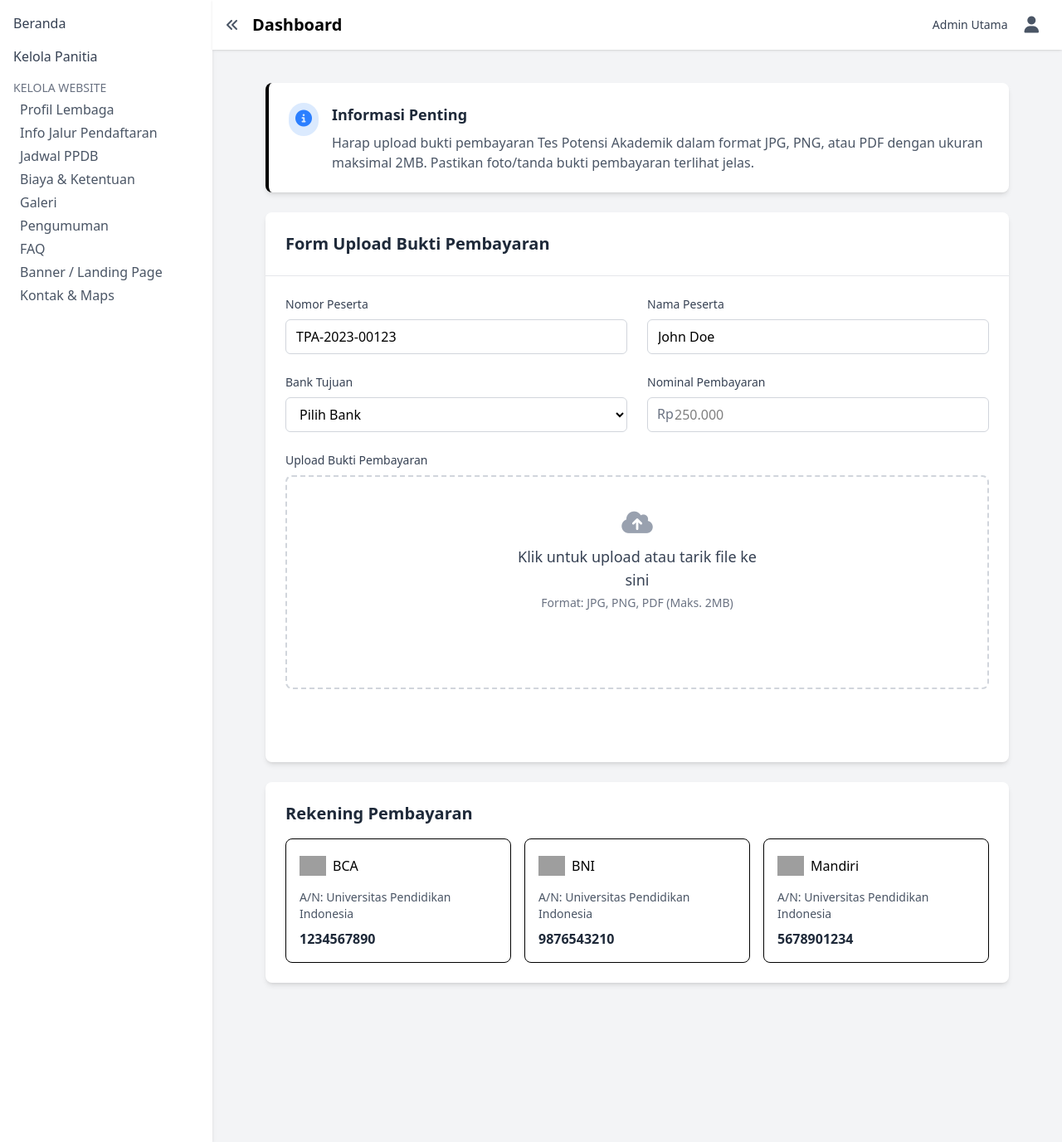
After one commit to habib-abdillah/ppdb, a Laravel app: page /siswa/pembayaran/tpa in a window 1280 px wide. The commit adds this page. Shown: the whole page at 83% size. Run offline with Laravel 12, Linux system fonts and the light colour scheme; a user stored in the database is signed in; data comes from the database, SQL or seed files in the repository; data that the repository does not hold is empty; style sheets or scripts are compiled from the project's sources; some libraries are stand-ins or nearby versions; grey boxes are pictures that could not be loaded.

Commit message:
setting upload pembayaran

```diff
--- /dev/null
+++ b/app/Http/Controllers/Siswa/PembayaranTpaController.php
@@ -0,0 +1,48 @@
+<?php
+
+namespace App\Http\Controllers\Siswa;
+
+use App\Http\Controllers\Controller;
+use Illuminate\Http\Request;
+use App\Models\Pembayaran;
+use App\Models\Pendaftar;
+use Illuminate\Support\Facades\Auth;
+use Illuminate\Support\Facades\Storage;
+
+class PembayaranTpaController extends Controller
+{
+    public function index()
+    {
+        $pendaftar = Pendaftar::where('user_id', Auth::id())->first();
+        $pembayaran = Pembayaran::where('pendaftar_id', $pendaftar->id)->where('jenis', 'TPA')->first();
+
+        return view('siswa.pembayaran.tpa', compact('pendaftar', 'pembayaran'));
+    }
+
+    public function store(Request $request)
+    {
+        $request->validate([
+            'metode' => 'required|string',
+            'jumlah' => 'required|numeric|min:1000',
+            'bukti'  => 'required|file|mimes:jpg,jpeg,png,pdf|max:2048',
+        ]);
+
+
+        $pendaftar = Pendaftar::where('user_id', Auth::id())->first();
+
+        $path = $request->file('bukti')->store('bukti_pembayaran', 'public');
+
+        // Cek apakah sudah pernah upload sebelumnya
+        $pembayaran = Pembayaran::updateOrCreate(
+            ['pendaftar_id' => $pendaftar->id, 'jenis' => 'TPA'],
+            [
+                'bukti' => $path,
+                'status' => 'pending', // default status
+                'catatan' => null,
+                'tanggal_dibayar' => now(),
+            ]
+        );
+
+        return redirect()->back()->with('success', 'Bukti pembayaran berhasil dikirim.');
+    }
+}
--- a/database/seeders/DatabaseSeeder.php
+++ b/database/seeders/DatabaseSeeder.php
@@ -15,7 +15,7 @@ class DatabaseSeeder extends Seeder
     {
         $this->call([
             UserSeeder::class,
-            // PendaftarDummySeeder::class,
+            PendaftarDummySeeder::class,
         ]);
     }
 }
--- a/resources/css/app.css
+++ b/resources/css/app.css
@@ -1,4 +1,4 @@
-@import 'tailwindcss';
+@import "tailwindcss";
 
 @source '../../vendor/laravel/framework/src/Illuminate/Pagination/resources/views/*.blade.php';
 @source '../../storage/framework/views/*.php';
@@ -6,6 +6,27 @@
 @source '../**/*.js';
 
 @theme {
-    --font-sans: 'Instrument Sans', ui-sans-serif, system-ui, sans-serif, 'Apple Color Emoji', 'Segoe UI Emoji',
-        'Segoe UI Symbol', 'Noto Color Emoji';
+    --font-sans: "Instrument Sans", ui-sans-serif, system-ui, sans-serif,
+        "Apple Color Emoji", "Segoe UI Emoji", "Segoe UI Symbol",
+        "Noto Color Emoji";
 }
+
+[x-cloak] {
+    display: none !important;
+}
+.section-card {
+    transition: all 0.3s ease;
+}
+
+.section-card:hover {
+    transform: translateY(-2px);
+    box-shadow: 0 10px 15px -3px rgba(0, 0, 0, 0.1);
+}
+
+.status-indicator {
+    width: 10px;
+    height: 10px;
+    border-radius: 50%;
+    display: inline-block;
+    margin-right: 8px;
+}
--- a/resources/views/dashboard/siswa.blade.php
+++ b/resources/views/dashboard/siswa.blade.php
@@ -1,6 +1,6 @@
 @extends('layouts.app')
 
-@section('title', 'Dashboard Admin')
+@section('title', 'Dashboard Siswa')
 
 @section('content')
     <form method="POST" action="{{ route('logout') }}">
--- a/resources/views/layouts/app.blade.php
+++ b/resources/views/layouts/app.blade.php
@@ -9,29 +9,6 @@
     <link rel="stylesheet" href="https://cdnjs.cloudflare.com/ajax/libs/font-awesome/6.5.0/css/all.min.css">
     <!-- Tailwind CSS -->
     @vite(['resources/css/app.css', 'resources/js/app.js'])
-    <style>
-        [x-cloak] {
-            display: none !important;
-        }
-    </style>
-    <style>
-        .section-card {
-            transition: all 0.3s ease;
-        }
-
-        .section-card:hover {
-            transform: translateY(-2px);
-            box-shadow: 0 10px 15px -3px rgba(0, 0, 0, 0.1);
-        }
-
-        .status-indicator {
-            width: 10px;
-            height: 10px;
-            border-radius: 50%;
-            display: inline-block;
-            margin-right: 8px;
-        }
-    </style>
 </head>
 {{-- transition-all duration-300 relative bg-gray-100 overflow-x-hidden --}}
 
@@ -65,16 +42,6 @@
             </main>
         </div>
     </div>
-
-    <script>
-        function toggleSubmenu(id) {
-            const submenu = document.getElementById(id);
-            const icon = document.getElementById("icon-" + id);
-            submenu.classList.toggle("hidden");
-            icon.classList.toggle("rotate-180");
-        }
-    </script>
-
 </body>
 
 </html>
--- a/resources/views/siswa/isi.php
+++ b/resources/views/siswa/isi.php
@@ -7,7 +7,7 @@
   <title>Upload Bukti Pembayaran TPA</title>
   <script src="https://cdn.tailwindcss.com"></script>
   <link rel="stylesheet" href="https://cdnjs.cloudflare.com/ajax/libs/font-awesome/6.4.0/css/all.min.css">
-  <script>
+  <!-- <script>
     tailwind.config = {
       theme: {
         extend: {
@@ -19,7 +19,7 @@
         }
       }
     }
-  </script>
+  </script> -->
 </head>
 
 <body class="bg-gray-100">
--- /dev/null
+++ b/resources/views/siswa/pembayaran/tpa.blade.php
@@ -0,0 +1,318 @@
+@extends('layouts.app')
+
+@section('title', 'Upload Pembayaran TPA')
+
+@section('content')
+    <!-- Main Container -->
+    <div class="flex h-screen">
+        <!-- Main Content -->
+        <div class="flex-1 flex flex-col overflow-hidden">
+            <!-- Content -->
+            <main class="flex-1 overflow-y-auto p-6">
+                <div class="max-w-4xl mx-auto">
+                    <!-- Information Card -->
+                    <div class="bg-white rounded-lg shadow-md p-6 mb-6 border-l-4 border-primary">
+                        <div class="flex items-start">
+                            <div class="bg-blue-100 p-2 rounded-full mr-4">
+                                <i class="fas fa-info-circle text-blue-500 text-xl"></i>
+                            </div>
+                            <div>
+                                <h3 class="text-lg font-semibold text-gray-800 mb-2">Informasi Penting</h3>
+                                <p class="text-gray-600">
+                                    Harap upload bukti pembayaran Tes Potensi Akademik dalam format JPG, PNG, atau PDF
+                                    dengan ukuran maksimal 2MB.
+                                    Pastikan foto/tanda bukti pembayaran terlihat jelas.
+                                </p>
+                            </div>
+                        </div>
+                    </div>
+
+                    <!-- Upload Section -->
+                    <div class="bg-white rounded-lg shadow-md overflow-hidden">
+                        <div class="p-6 border-b border-gray-200">
+                            <h2 class="text-xl font-semibold text-gray-800">Form Upload Bukti Pembayaran</h2>
+                        </div>
+                        <div class="p-6">
+                            <!-- Payment Info -->
+                            <div class="grid grid-cols-1 md:grid-cols-2 gap-6 mb-6">
+                                <div>
+                                    <label class="block text-gray-700 text-sm font-medium mb-2" for="nomor-peserta">
+                                        Nomor Peserta
+                                    </label>
+                                    <input type="text" id="nomor-peserta"
+                                        class="w-full px-3 py-2 border border-gray-300 rounded-md focus:outline-none focus:ring-2 focus:ring-primary focus:border-transparent"
+                                        value="TPA-2023-00123" readonly>
+                                </div>
+                                <div>
+                                    <label class="block text-gray-700 text-sm font-medium mb-2" for="nama-peserta">
+                                        Nama Peserta
+                                    </label>
+                                    <input type="text" id="nama-peserta"
+                                        class="w-full px-3 py-2 border border-gray-300 rounded-md focus:outline-none focus:ring-2 focus:ring-primary focus:border-transparent"
+                                        value="John Doe" readonly>
+                                </div>
+                                <div>
+                                    <label class="block text-gray-700 text-sm font-medium mb-2" for="bank-tujuan">
+                                        Bank Tujuan
+                                    </label>
+                                    <select id="bank-tujuan"
+                                        class="w-full px-3 py-2 border border-gray-300 rounded-md focus:outline-none focus:ring-2 focus:ring-primary focus:border-transparent">
+                                        <option value="">Pilih Bank</option>
+                                        <option value="bca">BCA</option>
+                                        <option value="bni">BNI</option>
+                                        <option value="bri">BRI</option>
+                                        <option value="mandiri">Mandiri</option>
+                                    </select>
+                                </div>
+                                <div>
+                                    <label class="block text-gray-700 text-sm font-medium mb-2" for="nominal">
+                                        Nominal Pembayaran
+                                    </label>
+                                    <div class="relative">
+                                        <span class="absolute left-3 top-2 text-gray-500">Rp</span>
+                                        <input type="text" id="nominal"
+                                            class="w-full px-8 py-2 border border-gray-300 rounded-md focus:outline-none focus:ring-2 focus:ring-primary focus:border-transparent"
+                                            placeholder="250.000">
+                                    </div>
+                                </div>
+                            </div>
+
+                            <!-- File Upload -->
+                            <div class="mb-6">
+                                <label class="block text-gray-700 text-sm font-medium mb-2">
+                                    Upload Bukti Pembayaran
+                                </label>
+                                <div id="upload-area"
+                                    class="border-2 border-dashed border-gray-300 rounded-lg p-10 text-center cursor-pointer hover:border-primary transition duration-300">
+                                    <div class="max-w-xs mx-auto">
+                                        <i class="fas fa-cloud-upload-alt text-3xl text-gray-400 mb-3"></i>
+                                        <h4 class="font-medium text-lg text-gray-700 mb-1">Klik untuk upload atau tarik file
+                                            ke sini</h4>
+                                        <p class="text-sm text-gray-500 mb-3">Format: JPG, PNG, PDF (Maks. 2MB)</p>
+                                        <input type="file" id="file-upload" class="hidden" accept="image/*,.pdf">
+                                        <button
+                                            class="bg-primary text-white px-4 py-2 rounded-md hover:bg-secondary transition duration-300">
+                                            Pilih File
+                                        </button>
+                                    </div>
+                                </div>
+                                <div id="file-info" class="mt-3 hidden">
+                                    <div class="flex items-center justify-between bg-gray-50 p-3 rounded-md">
+                                        <div class="flex items-center">
+                                            <i class="fas fa-file-image text-primary mr-3"></i>
+                                            <span id="file-name" class="font-medium"></span>
+                                        </div>
+                                        <button id="remove-file" class="text-gray-500 hover:text-red-500">
+                                            <i class="fas fa-times"></i>
+                                        </button>
+                                    </div>
+                                </div>
+                            </div>
+
+                            <!-- Submit Button -->
+                            <div class="flex justify-end">
+                                <button id="submit-btn"
+                                    class="bg-primary text-white px-6 py-2 rounded-md hover:bg-secondary transition duration-300 flex items-center disabled:opacity-50 disabled:cursor-not-allowed"
+                                    disabled>
+                                    <i class="fas fa-paper-plane mr-2"></i> Kirim
+                                </button>
+                            </div>
+                        </div>
+                    </div>
+
+                    <!-- Bank Accounts -->
+                    <div class="bg-white rounded-lg shadow-md mt-6 p-6">
+                        <h2 class="text-xl font-semibold text-gray-800 mb-4">Rekening Pembayaran</h2>
+                        <div class="grid grid-cols-1 md:grid-cols-3 gap-4">
+                            <div class="border rounded-lg p-4 hover:shadow-md transition duration-300">
+                                <div class="flex items-center mb-3">
+                                    <img src="https://storage.googleapis.com/workspace-0f70711f-8b4e-4d94-86f1-2a93ccde5887/image/f2551823-a3f7-45c1-91f4-696ca6baf852.png"
+                                        alt="Logo Bank BCA berwarna biru dengan ikon segitiga"
+                                        class="h-8 w-8 object-contain mr-2">
+                                    <h3 class="font-medium">BCA</h3>
+                                </div>
+                                <p class="text-gray-600 text-sm">A/N: Universitas Pendidikan Indonesia</p>
+                                <p class="font-semibold text-gray-800 mt-2">1234567890</p>
+                            </div>
+                            <div class="border rounded-lg p-4 hover:shadow-md transition duration-300">
+                                <div class="flex items-center mb-3">
+                                    <img src="https://storage.googleapis.com/workspace-0f70711f-8b4e-4d94-86f1-2a93ccde5887/image/79c6b64f-0c4f-4267-bd51-adc00bb54e2a.png"
+                                        alt="Logo Bank BNI berwarna hijau dengan ikon bintang"
+                                        class="h-8 w-8 object-contain mr-2">
+                                    <h3 class="font-medium">BNI</h3>
+                                </div>
+                                <p class="text-gray-600 text-sm">A/N: Universitas Pendidikan Indonesia</p>
+                                <p class="font-semibold text-gray-800 mt-2">9876543210</p>
+                            </div>
+                            <div class="border rounded-lg p-4 hover:shadow-md transition duration-300">
+                                <div class="flex items-center mb-3">
+                                    <img src="https://storage.googleapis.com/workspace-0f70711f-8b4e-4d94-86f1-2a93ccde5887/image/cc63b618-2dd4-452d-8489-efc5b7b8a0d5.png"
+                                        alt="Logo Bank Mandiri berwarna merah dengan ikon superblok"
+                                        class="h-8 w-8 object-contain mr-2">
+                                    <h3 class="font-medium">Mandiri</h3>
+                                </div>
+                                <p class="text-gray-600 text-sm">A/N: Universitas Pendidikan Indonesia</p>
+                                <p class="font-semibold text-gray-800 mt-2">5678901234</p>
+                            </div>
+                        </div>
+                    </div>
+                </div>
+            </main>
+        </div>
+    </div>
+    {{-- <script>
+        document.addEventListener('DOMContentLoaded', function() {
+            // File Upload Handling
+            const uploadArea = document.getElementById('upload-area');
+            const fileUpload = document.getElementById('file-upload');
+            const fileInfo = document.getElementById('file-info');
+            const fileName = document.getElementById('file-name');
+            const removeFile = document.getElementById('remove-file');
+            const submitBtn = document.getElementById('submit-btn');
+
+            // Click upload area to trigger file input
+            uploadArea.addEventListener('click', function() {
+                fileUpload.click();
+            });
+
+            // File input change event
+            fileUpload.addEventListener('change', function(e) {
+                if (e.target.files.length > 0) {
+                    const file = e.target.files[0];
+                    const fileSize = file.size / 1024 / 1024; // MB
+
+                    // Check file size
+                    if (fileSize > 2) {
+                        alert('Ukuran file terlalu besar. Maksimal 2MB');
+                        return;
+                    }
+
+                    // Check file type
+                    const validTypes = ['image/jpeg', 'image/png', 'application/pdf'];
+                    if (!validTypes.includes(file.type)) {
+                        alert('Format file tidak didukung. Harap upload JPG, PNG, atau PDF');
+                        return;
+                    }
+
+                    // Show file info
+                    fileName.textContent = file.name;
+                    document.getElementById('success-filename').textContent = file.name;
+                    fileInfo.classList.remove('hidden');
+                    uploadArea.classList.add('hidden');
+
+                    // Enable submit button if all required fields are filled
+                    if (document.getElementById('bank-tujuan').value && document.getElementById('nominal')
+                        .value) {
+                        submitBtn.disabled = false;
+                    }
+                }
+            });
+
+            // Remove file
+            removeFile.addEventListener('click', function() {
+                fileUpload.value = '';
+                fileInfo.classList.add('hidden');
+                uploadArea.classList.remove('hidden');
+                submitBtn.disabled = true;
+            });
+
+            // Form validation for submit button
+            document.getElementById('bank-tujuan').addEventListener('change', checkForm);
+            document.getElementById('nominal').addEventListener('input', checkForm);
+
+            function checkForm() {
+                if (fileUpload.files.length > 0 &&
+                    document.getElementById('bank-tujuan').value &&
+                    document.getElementById('nominal').value) {
+                    submitBtn.disabled = false;
+                } else {
+                    submitBtn.disabled = true;
+                }
+            }
+
+            // Submit button click
+            submitBtn.addEventListener('click', function() {
+                // Simulate form submission
+                this.innerHTML = '<i class="fas fa-spinner fa-spin mr-2"></i> Memproses...';
+                this.disabled = true;
+
+                setTimeout(() => {
+                    // Show success section
+                    document.getElementById('success-section').classList.remove('hidden');
+                    this.innerHTML = '<i class="fas fa-check mr-2"></i> Berhasil';
+                    // Scroll to success section
+                    document.getElementById('success-section').scrollIntoView({
+                        behavior: 'smooth'
+                    });
+                }, 3000);
+            });
+
+            // Drag and drop functionality
+            ['dragenter', 'dragover', 'dragleave', 'drop'].forEach(eventName => {
+                uploadArea.addEventListener(eventName, preventDefaults, false);
+            });
+
+            function preventDefaults(e) {
+                e.preventDefault();
+                e.stopPropagation();
+            }
+
+            ['dragenter', 'dragover'].forEach(eventName => {
+                uploadArea.addEventListener(eventName, highlight, false);
+            });
+
+            ['dragleave', 'drop'].forEach(eventName => {
+                uploadArea.addEventListener(eventName, unhighlight, false);
+            });
+
+            function highlight() {
+                uploadArea.classList.add('border-primary', 'bg-blue-50');
+            }
+
+            function unhighlight() {
+                uploadArea.classList.remove('border-primary', 'bg-blue-50');
+            }
+
+            uploadArea.addEventListener('drop', handleDrop, false);
+
+            function handleDrop(e) {
+                const dt = e.dataTransfer;
+                const files = dt.files;
+                fileUpload.files = files;
+                const event = new Event('change');
+                fileUpload.dispatchEvent(event);
+            }
+        });
+    </script> --}}
+
+    @if (session('success'))
+        <div class="bg-green-100 text-green-700 p-2 rounded mb-4">
+            {{ session('success') }}
+        </div>
+    @endif
+
+    {{-- <form action="{{ route('siswa.pembayaran.tpa.store') }}" method="POST" enctype="multipart/form-data">
+        @csrf
+
+        <div class="mb-4">
+            <label for="bukti" class="block font-semibold mb-1">Upload Bukti Pembayaran TPA:</label>
+            <input type="file" name="bukti" id="bukti" required>
+            @error('bukti')
+                <p class="text-red-500 text-sm mt-1">{{ $message }}</p>
+            @enderror
+        </div>
+
+        <button type="submit" class="bg-blue-600 hover:bg-blue-700 text-white px-4 py-2 rounded">
+            Kirim
+        </button>
+    </form> --}}
+
+    @if ($pembayaran)
+        <div class="mt-4">
+            <p>Status: <strong>{{ ucfirst($pembayaran->status) }}</strong></p>
+            <p>Catatan: {{ $pembayaran->catatan ?? '-' }}</p>
+            <img src="{{ asset('storage/' . $pembayaran->bukti) }}" alt="Bukti Pembayaran" class="w-40 mt-2 border rounded">
+        </div>
+    @endif
+
+@endsection
--- a/routes/web.php
+++ b/routes/web.php
@@ -3,6 +3,7 @@
 use Illuminate\Support\Facades\Route;
 use App\Http\Controllers\AuthController;
 use App\Http\Controllers\RegisterController;
+use App\Http\Controllers\Siswa\PembayaranTpaController;
 
 // Landing Page (halaman awal sebelum login)
 Route::get('/', fn() => view('landing.index'))->name('landing');
@@ -29,3 +30,8 @@ Route::middleware(['auth', 'role:siswa'])->group(function () {
 
 Route::get('/register', [RegisterController::class, 'show'])->name('register');
 Route::post('/register', [RegisterController::class, 'store'])->name('register.store');
+
+Route::middleware(['auth', 'role:siswa'])->group(function () {
+    Route::get('/siswa/pembayaran/tpa', [PembayaranTpaController::class, 'index'])->name('siswa.pembayaran.tpa');
+    Route::post('/siswa/pembayaran/tpa', [PembayaranTpaController::class, 'store'])->name('siswa.pembayaran.tpa.store');
+});
```
Also changed, not shown: database/migrations/2025_07_23_155232_create_pembayaran_table.php, package-lock.json.
